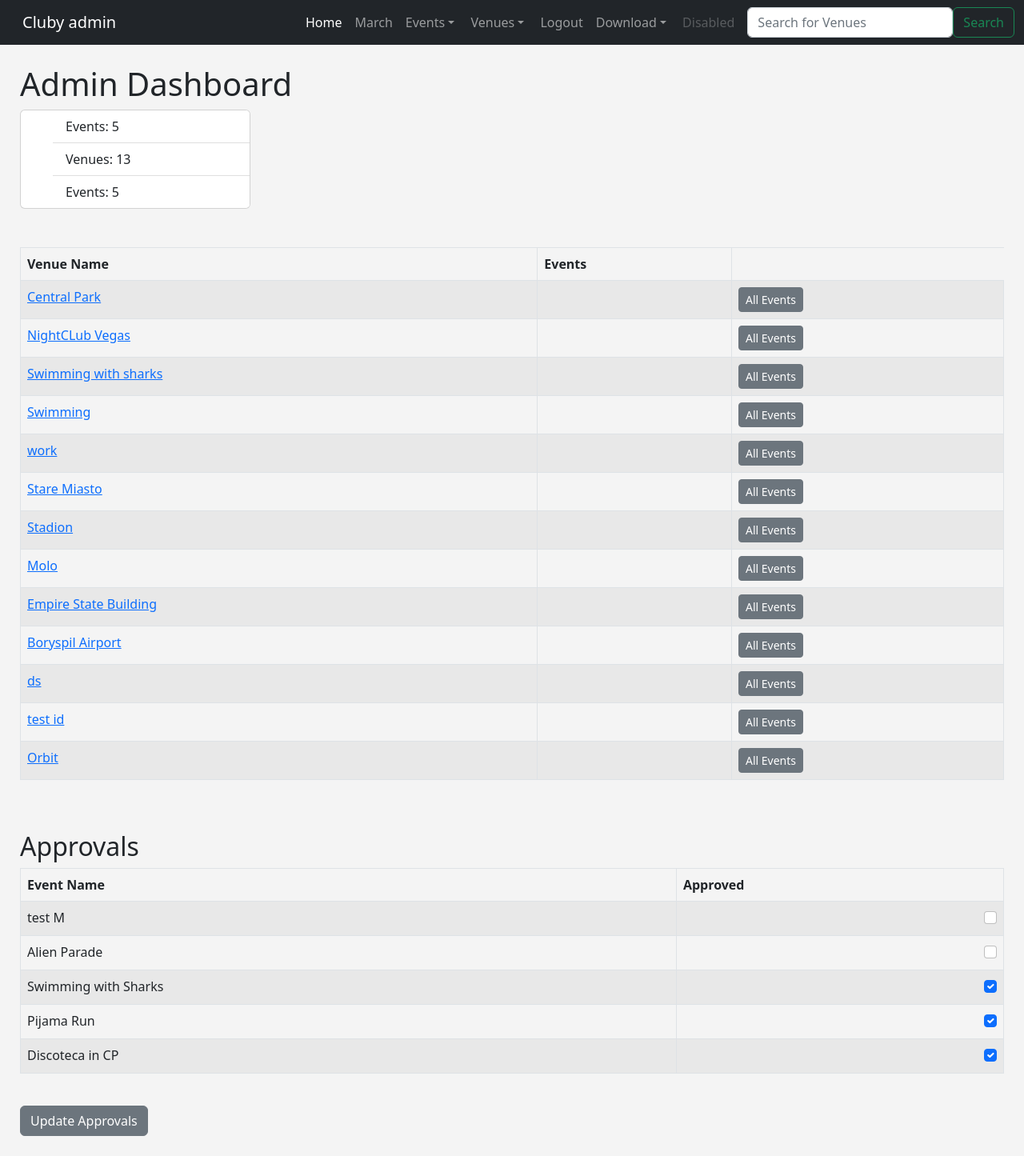
After one commit to Arden27/myclub, a Django app: page /admin_approval in a window 1280 px wide. The commit adds this page. Shown: the whole page at 80% size. Run offline with Django 4.2, Linux system fonts and the light colour scheme; a user stored in the database is signed in; data comes from the database, SQL or seed files in the repository; both versions use the stored data as it was after the commit.

Commit message:
admin dashboard added

```diff
--- a/events/admin.py
+++ b/events/admin.py
@@ -1,10 +1,13 @@
 from django.contrib import admin
 from .models import Event
 from .models import Venue
+#from django.contrib.auth.models import Group # to Remove groups from Admin panel
 #from .models import MyClubUser
 
 #admin.site.register(Event)
 #admin.site.register(MyClubUser)
+
+#admin.site.unregister(Group) # to Remove groups from Admin panel
 
 @admin.register(Venue)
 class VenueAdmin(admin.ModelAdmin):
@@ -15,7 +18,7 @@ class VenueAdmin(admin.ModelAdmin):
 
 @admin.register(Event)
 class EventAdmin(admin.ModelAdmin):
-    fields = (('name', 'venue'), 'event_date', 'description', 'manager')
+    fields = (('name', 'venue'), 'event_date', 'description', 'manager', 'approved')
     list_display = ('name', 'event_date', 'venue')
     list_filter = ('event_date', 'venue')
     ordering = ('event_date',)
--- a/events/models.py
+++ b/events/models.py
@@ -1,5 +1,7 @@
+from email.policy import default
 from django.db import models
 from django.contrib.auth.models import User
+from datetime import date
 
 # Create your models here.
 
@@ -33,6 +35,22 @@ class Event(models.Model):
     manager = models.ForeignKey(User, blank=True, null=True, on_delete=models.SET_NULL)
     description = models.TextField(blank=True)
     attendees = models.ManyToManyField(User, related_name='attendees', blank=True)
+    approved = models.BooleanField('Approved', default=False)
 
     def __str__(self):
         return self.name
+
+    @property
+    def Days_till(self):
+        today = date.today()
+        days_till = str(self.event_date.date() - today).split(',', 1)[0]
+        return days_till
+
+    @property
+    def Is_past(self):
+        today = date.today()
+        if self.event_date.date() < today:
+            thing = "Past"
+        else:
+            thing = 'Future'
+        return thing
--- /dev/null
+++ b/events/templates/events/admin_approval.html
@@ -0,0 +1,68 @@
+{% extends 'events/base.html' %}
+
+{% block content %}
+
+    <h1>Admin Dashboard</h1>
+
+    <div class="card" style="width: 18rem;">
+        <ul class="list-group list-group-flush">
+          <li class="list-group-item">Events: {{ event_count }}</li>
+          <li class="list-group-item">Venues: {{ venue_count }}</li>
+          <li class="list-group-item">Events: {{ event_count }}</li>
+        </ul>
+      </div>
+     <br><br>
+     <table class="table table-striped table-hover table-bordered">
+        <thead>
+        <tr>
+            <th scope="col">Venue Name</th>
+            <th scope="col">Events</th>
+        </tr>
+        </thead>
+        <tbody>
+            {% for venue in venue_list %}
+                <tr>
+                    <td><a href="{% url 'show-venue' venue.id %}">{{ venue }}</a></td>
+                    <td>
+                        <td><a href="{% url 'venue-events' venue.id %}" class="btn btn-sm btn-secondary"> All Events</a></td>
+                    </td>
+                </tr>
+            {% endfor %}
+        </tbody>
+    </table>
+    <br><br>
+    <h2>Approvals</h2>
+    <form action="" method=POST>
+        {% csrf_token %}
+
+        <table class="table table-striped table-hover table-bordered">
+            <thead>
+            <tr>
+                <th scope="col">Event Name</th>
+                <th scope="col">Approved</th>
+            </tr>
+            </thead>
+            <tbody>
+                {% for event in event_list %}
+                    <tr>
+                        <td>{{ event }}</td>
+                        <td>
+                            {% if event.approved %}
+                                <div class="form-check">
+                                    <input class="form-check-input" type="checkbox" checked="checked" value={{ event.id }} name="boxes">
+                                </div>
+                            {% else %}
+                            <div class="form-check">
+                                <input class="form-check-input" type="checkbox" value={{ event.id }} name="boxes">
+                            </div>
+                            {% endif %}
+                        </td>
+                    </tr>
+                {% endfor %}
+            </tbody>
+        </table>
+        <br>
+        <button class="btn btn-secondary" type="submit">Update Approvals</button>
+    </form>
+
+{% endblock %}
--- a/events/templates/events/navbar.html
+++ b/events/templates/events/navbar.html
@@ -22,6 +22,9 @@
               {% if user.is_authenticated %}
               <li><a class="dropdown-item" href="{% url 'add-event' %}">Add Event</a></li>
               <li><a class="dropdown-item" href="{% url 'my-events' %}">My Events</a></li>
+              {% endif %}
+              {% if user.is_superuser %}
+              <li><a class="dropdown-item" href="{% url 'admin-approval' %}">Approve</a></li>
               {% endif %}
               <li><a class="dropdown-item" href="{% url 'search-events' %}">Search</a></li>
             </ul>
--- a/events/templates/events/venues.html
+++ b/events/templates/events/venues.html
@@ -32,8 +32,6 @@
                     <li class="page-item disabled"><a class="page-link" href="">Previous</a></li>
                 {% endif %}
 
-                <!--<li class="page-item disabled"><a class="page-link" href="#">{{ venues }}</a></li>-->
-
                 {% for i in nums %}
                     {% if venues.number != forloop.counter %}
                         <li class="page-item"><a class="page-link" href="?page={{ forloop.counter }}">{{ forloop.counter }}</a></li>
--- a/events/urls.py
+++ b/events/urls.py
@@ -19,4 +19,7 @@ urlpatterns = [
     path('venue_pdf', views.venue_pdf, name='venue-pdf'),
     path('my_events', views.my_events, name='my-events'),
     path('search_events', views.search_events, name='search-events'),
+    path('admin_approval', views.admin_approval, name='admin-approval'),
+    path('venue_events/<venue_id>', views.venue_events, name='venue-events'),
+    path('show_event/<event_id>', views.show_event, name='show-event'),
 ]
--- a/events/views.py
+++ b/events/views.py
@@ -19,6 +19,55 @@ from reportlab.lib.pagesizes import letter
 from django.core.paginator import Paginator
 
 from django.contrib import messages
+
+def show_event(request, event_id):
+    event = Event.objects.get(pk=event_id)
+
+    return render(request, 'events/show_event.html', {
+        "event":event,
+    })
+
+#show Events in a Venue
+def venue_events(request, venue_id):
+    venue = Venue.objects.get(id=venue_id)
+    #grab the Events from the Venue
+    events = venue.event_set.all()
+
+    if events:
+        return render(request, 'events/venue_events.html', {
+            'events':events,
+        })
+    else:
+        messages.success(request, 'No Events here yet')
+        return redirect('admin-approval')
+
+def admin_approval(request):
+    venue_list = Venue.objects.all()
+
+    event_count = Event.objects.all().count()
+    venue_count = Venue.objects.all().count()
+    user_count = User.objects.all().count()
+
+    event_list = Event.objects.all().order_by('-event_date')
+    if request.user.is_superuser:
+        if request.method == 'POST':
+            id_list = request.POST.getlist('boxes')
+            event_list.update(approved=False)
+            for x in id_list:
+                Event.objects.filter(pk=int(x)).update(approved=True)
+            messages.success(request, 'Approvals updated')
+            return redirect('list-events')
+        else:
+            return render(request, 'events/admin_approval.html',
+                {'event_list':event_list,
+                'event_count':event_count,
+                'venue_count':venue_count,
+                'user_count':user_count,
+                'venue_list':venue_list,
+                })
+    else:
+        messages.success(request, 'You are not authorized to use this page')
+        return redirect('home')
 
 def my_events(request):
     if request.user.is_authenticated:
@@ -187,9 +236,12 @@ def search_venues(request):
 def show_venue(request, venue_id):
     venue = Venue.objects.get(pk=venue_id)
     venue_owner = User.objects.get(pk=venue.owner)
+    #grab the Events from the Venue
+    events = venue.event_set.all()
     return render(request, 'events/show_venue.html', {
         "venue": venue,
         "venue_owner": venue_owner,
+        'events':events,
     })
 
 def list_venues(request):
```
Also changed, not shown: events/templates/events/event_list.html (+7 -3 lines), events/templates/events/show_event.html (added, +42 -0 lines), events/templates/events/show_venue.html (+8 -0 lines), events/templates/events/venue_events.html (added, +9 -0 lines), db.sqlite3, events/migrations/0009_event_approved.py (added).
